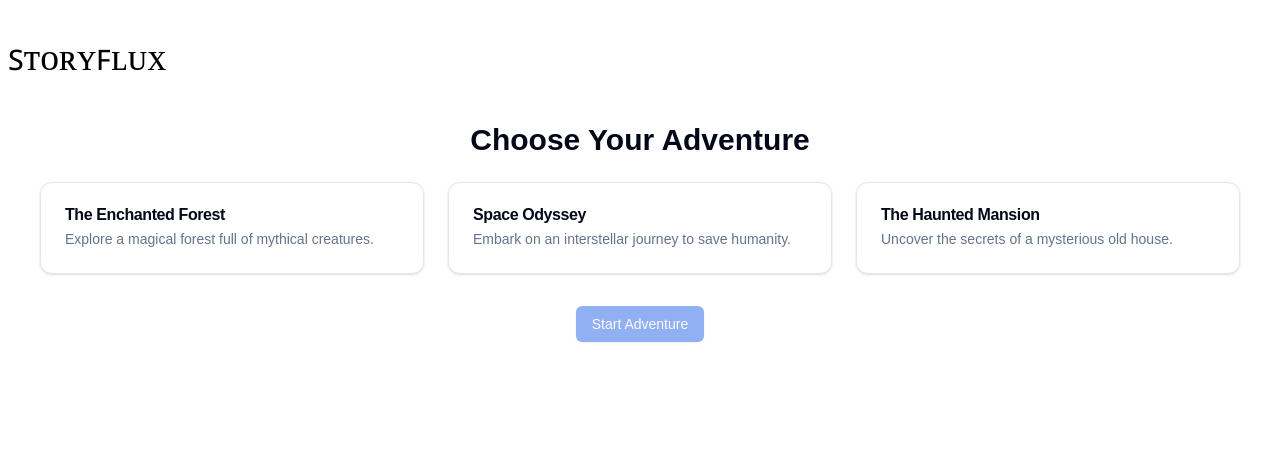
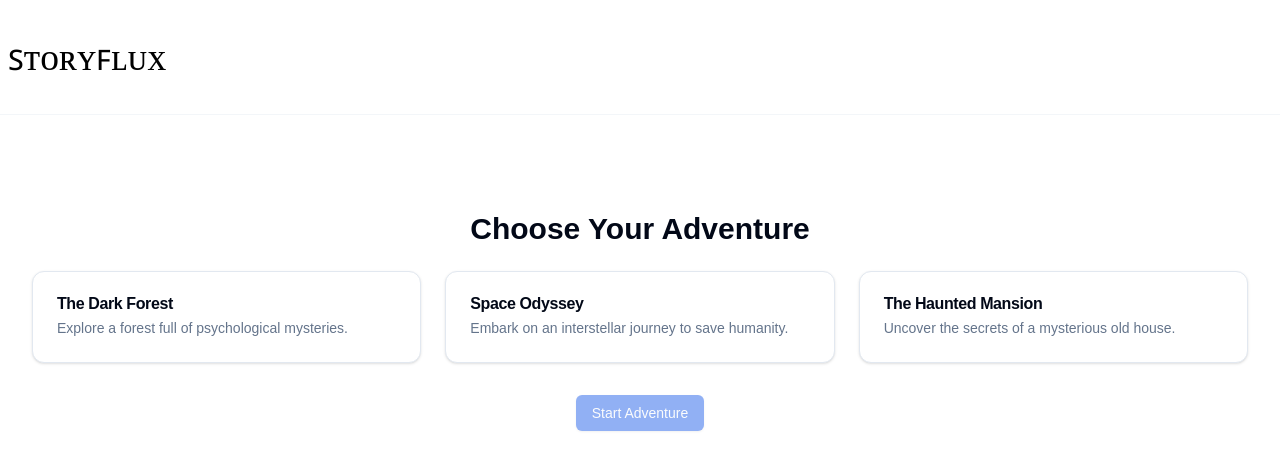
Before and after one commit to jaggerharness/text-adventure, a Next.js app: page / in a window 1280 px wide. Shown: the top 470 px of the page. Built offline with nearby package versions, Linux system fonts and the light colour scheme.

Commit message:
feat: more UI

```diff
--- a/src/app/layout.tsx
+++ b/src/app/layout.tsx
@@ -41,8 +41,8 @@ export default function RootLayout({
             width={250}
             height={250}
           />
-          <div className="container">{children}</div>
         </section>
+        {children}
       </body>
     </html>
   );
--- a/src/app/page.tsx
+++ b/src/app/page.tsx
@@ -13,8 +13,8 @@ import {
 const stories = [
   {
     id: 1,
-    title: "The Enchanted Forest",
-    description: "Explore a magical forest full of mythical creatures.",
+    title: "The Dark Forest",
+    description: "Explore a forest full of psychological mysteries.",
   },
   {
     id: 2,
@@ -38,14 +38,14 @@ export default function StoryPickerPage() {
 
   const handleStartAdventure = () => {
     if (selectedStory !== null) {
-      router.push(`/chat/${selectedStory}`);
+      router.push(`/adventure/${selectedStory}`);
     } else {
       alert("Please select a story");
     }
   };
 
   return (
-    <div className="min-h-screen p-8">
+    <div className="px-8 pb-8 pt-24">
       <h1 className="text-3xl font-bold mb-6 text-center">
         Choose Your Adventure
       </h1>
```
